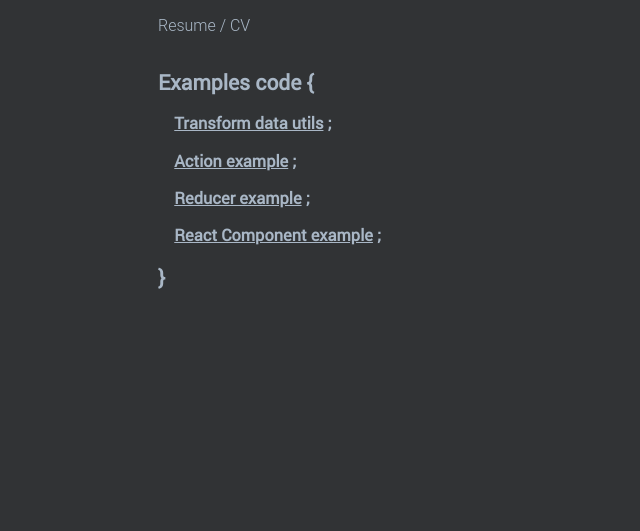
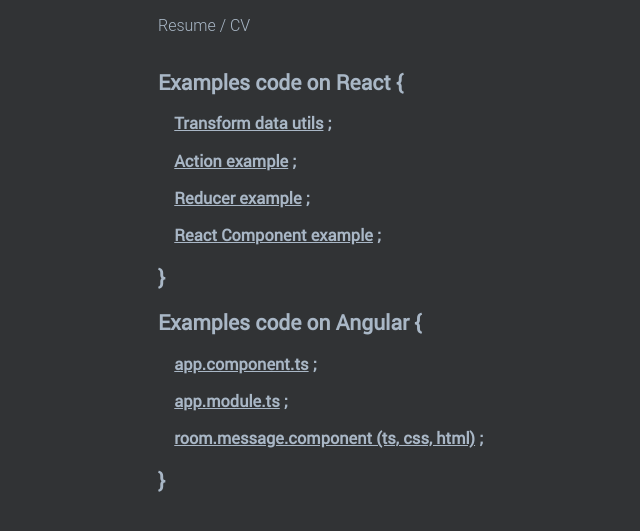
Before and after one commit to signalhub/signalhub, a plain HTML site: page examples/index.html in a window 1280 px wide. Shown: the part 55-586 px from the top of the page, without its empty margins (148-788 px from the left). Drawn offline with Linux system fonts and the light colour scheme.

Commit message:
add examples angular

```diff
--- a/examples/index.html
+++ b/examples/index.html
@@ -29,7 +29,7 @@
   <header>Resume / CV</header>
   <div id="chart">
     <div class="desc full-static">
-      <h2>Examples code {</h2>
+      <h2>Examples code on React {</h2>
       <div class="subscribe">
         <h3 class="place">&nbsp;&nbsp;&nbsp;&nbsp;<a href="https://codepen.io/signal_cap/pen/weJjRG">Transform data utils</a>&nbsp;;</h3>
         <h3 class="place">&nbsp;&nbsp;&nbsp;&nbsp;<a href="https://codepen.io/signal_cap/pen/Rgpyzb">Action example</a>&nbsp;;</h3>
@@ -37,6 +37,13 @@
         <h3 class="place">&nbsp;&nbsp;&nbsp;&nbsp;<a href="https://codepen.io/signal_cap/pen/RgpJbw">React Component example</a>&nbsp;;</h3>
       </div>
       <h2>}</h2>
+      <h2>Examples code on Angular {</h2>
+      <div class="subscribe">
+        <h3 class="place">&nbsp;&nbsp;&nbsp;&nbsp;<a href="https://codepen.io/signal_cap/pen/yXqvRp">app.component.ts</a>&nbsp;;</h3>
+        <h3 class="place">&nbsp;&nbsp;&nbsp;&nbsp;<a href="https://codepen.io/signal_cap/pen/BZPYvQ">app.module.ts</a>&nbsp;;</h3>
+        <h3 class="place">&nbsp;&nbsp;&nbsp;&nbsp;<a href="https://codepen.io/signal_cap/pen/ZyjrZR">room.message.component (ts, css, html)</a>&nbsp;;</h3>
+      </div>
+      <h2>}</h2>
     </div>
   </div>
 </div>
```
